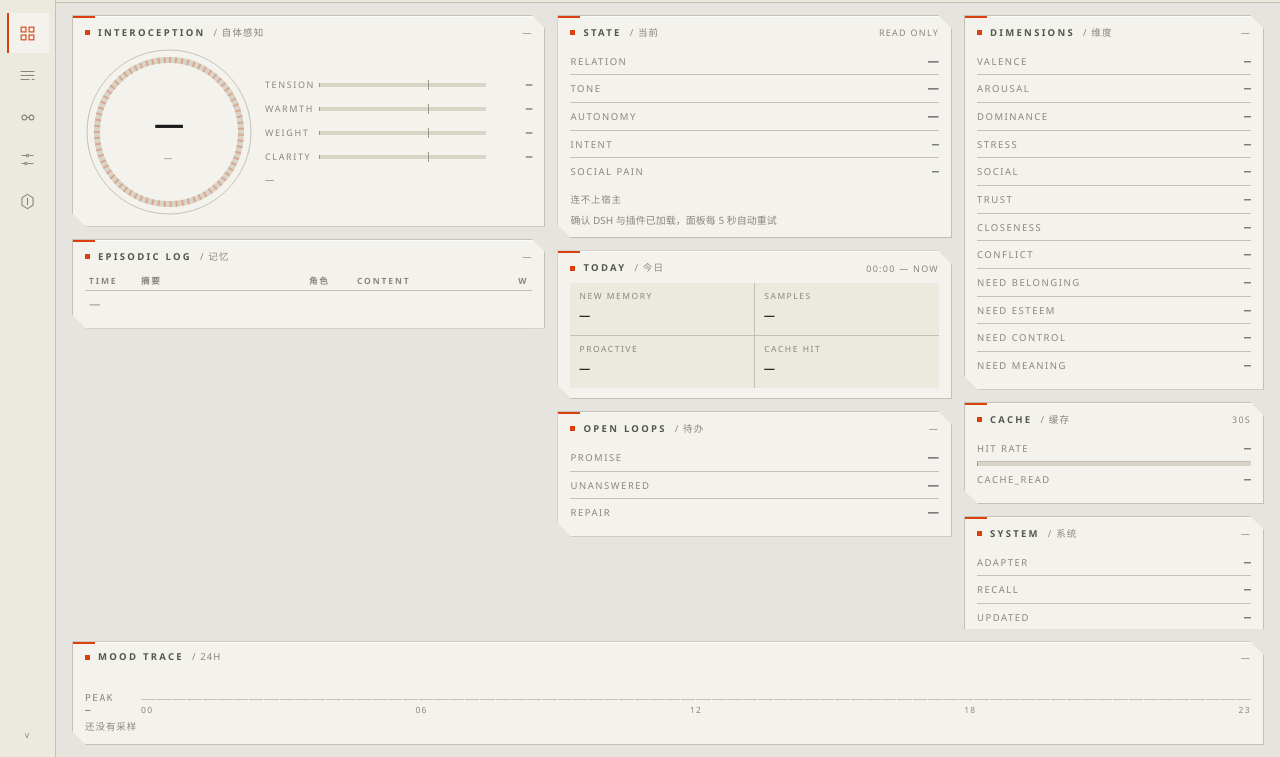
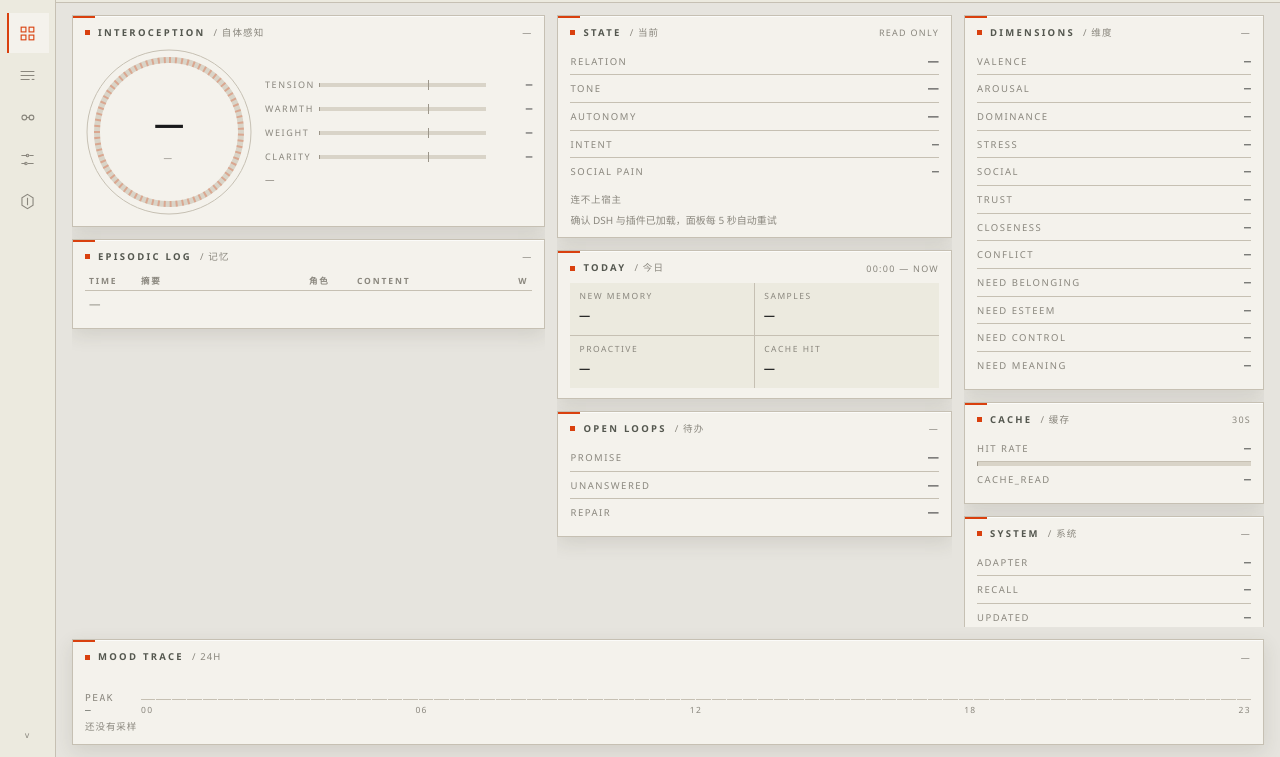
Before and after one commit to Johnhmzm/dsh-biocore, a website: page ui/panel.html in a window 1280 px wide. Shown: the part 43-800 px from the top of the page. Drawn offline with Linux system fonts and the light colour scheme; no server answers.

Commit message:
style(panel): every card is a plain rectangle now

```diff
--- a/ui/panel.css
+++ b/ui/panel.css
@@ -252,13 +252,12 @@ body:not([data-tab="dashboard"]) .body [data-card-id] { flex: none; }
   box-shadow: var(--shadow-card);
 }
 
-/* 看板：保持原观感（10/12 内边距、直角斜切、无圆角）。
- * 整条选择器包在 :where() 里，特异性等同 .card，后面的媒体查询仍可按原位覆盖。 */
-:where(body[data-tab="dashboard"]) .card,
-:where(body[data-tab="dashboard"]) .strip {
+/* 看板卡片：普通长方形（不再斜切四角、不再圆角） */
+body[data-tab="dashboard"] .card,
+body[data-tab="dashboard"] .strip {
   padding: 10px 12px;
   border-radius: 0;
-  clip-path: polygon(0 0, calc(100% - 14px) 0, 100% 14px, 100% 100%, 14px 100%, 0 calc(100% - 14px));
+  clip-path: none;
 }
 .card::before,
 .strip::before {
--- a/ui/panel.html
+++ b/ui/panel.html
@@ -27,7 +27,7 @@
   else root.removeAttribute('data-theme')
 })()
 </script>
-<link rel="stylesheet" href="panel.css?v=52">
+<link rel="stylesheet" href="panel.css?v=53">
 </head>
 <body data-tab="dashboard">
 <svg class="sprite" aria-hidden="true" focusable="false" xmlns="http://www.w3.org/2000/svg">
```
